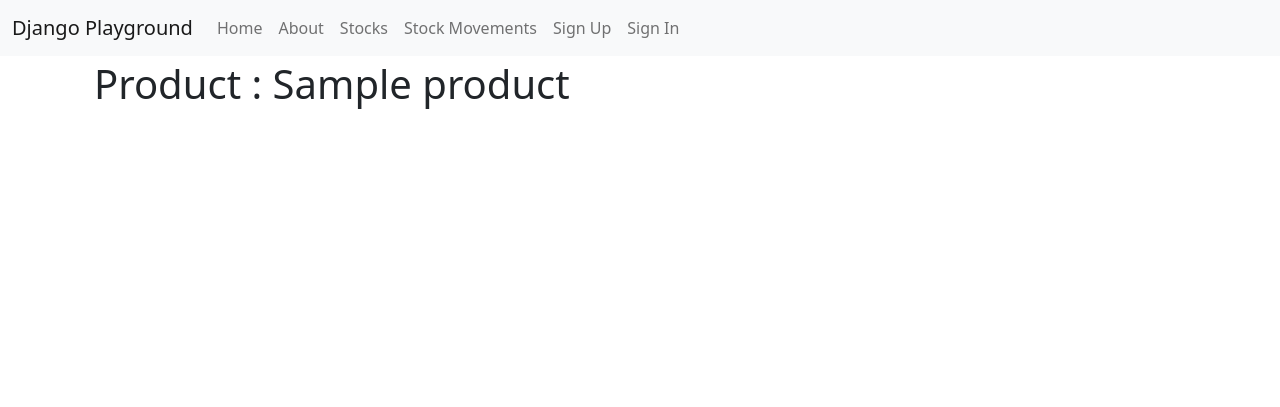
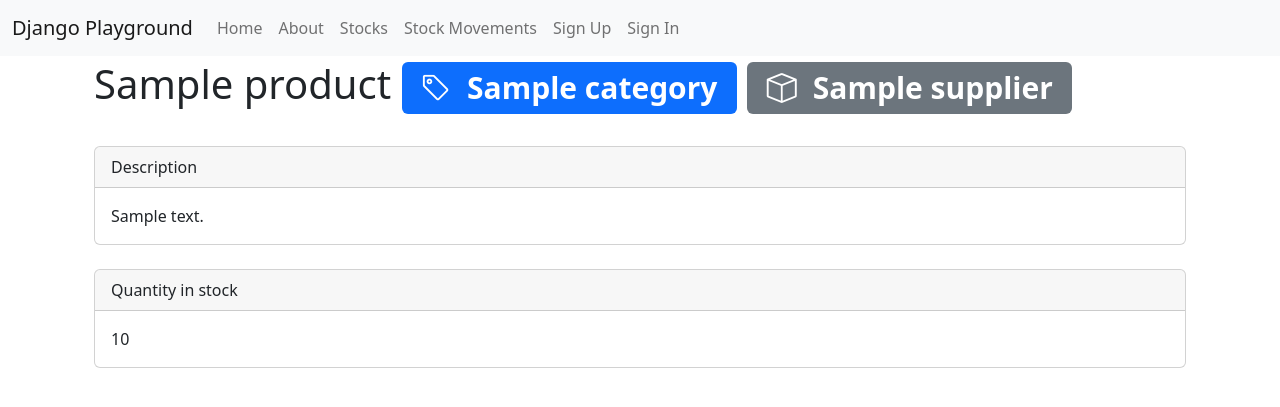
Before and after one commit to Alexandre-petitjean/django-playground, a Django app: page /stocks/detail/00000000-0000-0000-0000-000000000001/ in a window 1280 px wide. Shown: the top 407 px of the page. Run offline with Django 5.2, Linux system fonts and the light colour scheme; tables that the repository leaves empty hold one stand-in row (values such as "Sample post"); parts of the project's set-up code (start-up, migrations or seed data) failed here and were passed over; some libraries are stand-ins or nearby versions.

Commit message:
update template

```diff
--- a/django_playground/templates/base.html
+++ b/django_playground/templates/base.html
@@ -23,6 +23,8 @@
             crossorigin="anonymous"
             referrerpolicy="no-referrer" />
       <!-- Your stuff: Third-party CSS libraries go here -->
+      <link rel="stylesheet"
+            href="https://cdn.jsdelivr.net/npm/bootstrap-icons@1.11.3/font/bootstrap-icons.min.css" />
       <!-- This file stores project-specific CSS -->
       {% compress css %}
         <link href="{% static 'css/project.css' %}" rel="stylesheet" />
--- a/django_playground/templates/stocks/product_detail.html
+++ b/django_playground/templates/stocks/product_detail.html
@@ -7,6 +7,20 @@
 {% endblock title %}
 {% block content %}
   <div class="container">
-    <h1>Product : {{ object.name }}</h1>
+    <h1>
+      {{ object.name | capfirst }}
+      <span class="badge text-bg-primary"><i class="bi bi-tag me-3"></i>{{ object.category | capfirst }}</span>
+      <span class="badge text-bg-secondary"><i class="bi bi-box me-3"></i>{{ object.supplier | capfirst }}</span>
+    </h1>
+    <br />
+    <div class="card">
+      <div class="card-header">Description</div>
+      <div class="card-body">{{ object.description }}</div>
+    </div>
+    <br />
+    <div class="card">
+      <div class="card-header">Quantity in stock</div>
+      <div class="card-body">{{ object.quantity_in_stock }}</div>
+    </div>
   </div>
 {% endblock content %}
```
